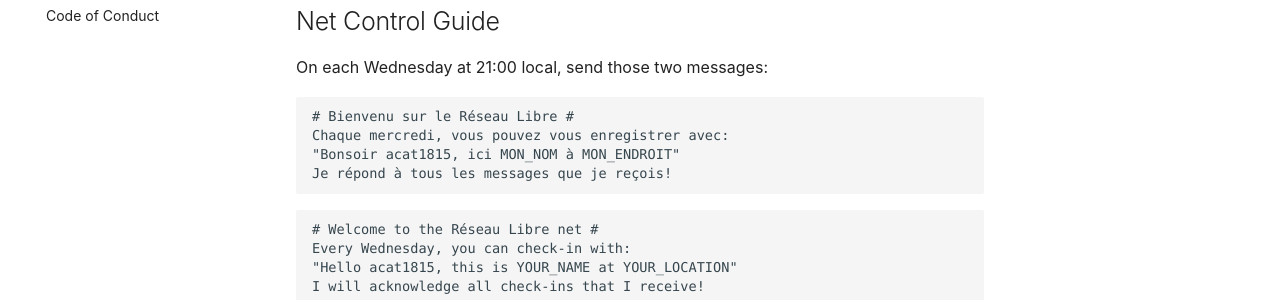
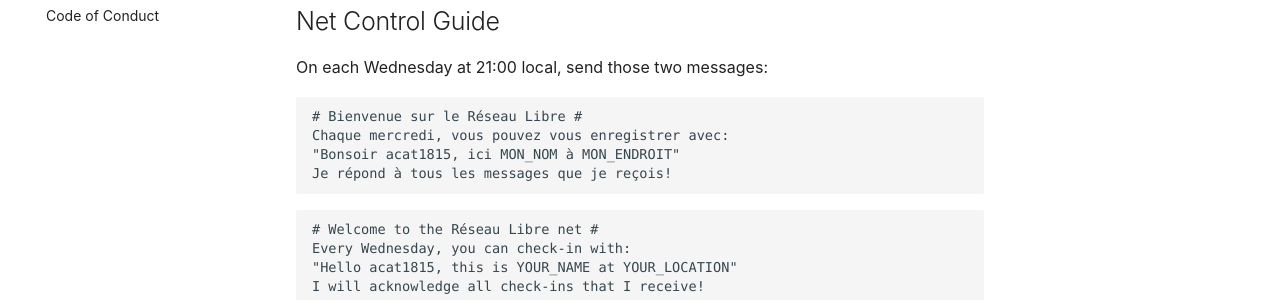
Before and after one commit to ReseauLibre/lora.reseaulibre.ca, an MkDocs documentation site: the page built from docs/references/net.md, in a window 1280 px wide and 1092 px high. Shown: the part 439-739 px from the top of the window. Built offline with MkDocs 1.6.1 and Material for MkDocs 9.7.7, drawn with Linux system fonts in a browser that asks for light colours; plug-ins that fetch from the network failed and are left out; comment, search, counter and statistics services are not loaded.

Commit message:
fix typo

````diff
--- a/docs/references/net.md
+++ b/docs/references/net.md
@@ -16,7 +16,7 @@ touch base on our [chat channel](../contact.md).
 On each Wednesday at 21:00 local, send those two messages:
 
 ```
-# Bienvenu sur le Réseau Libre #
+# Bienvenue sur le Réseau Libre #
 Chaque mercredi, vous pouvez vous enregistrer avec:
 "Bonsoir acat1815, ici MON_NOM à MON_ENDROIT"
 Je répond à tous les messages que je reçois!
````
